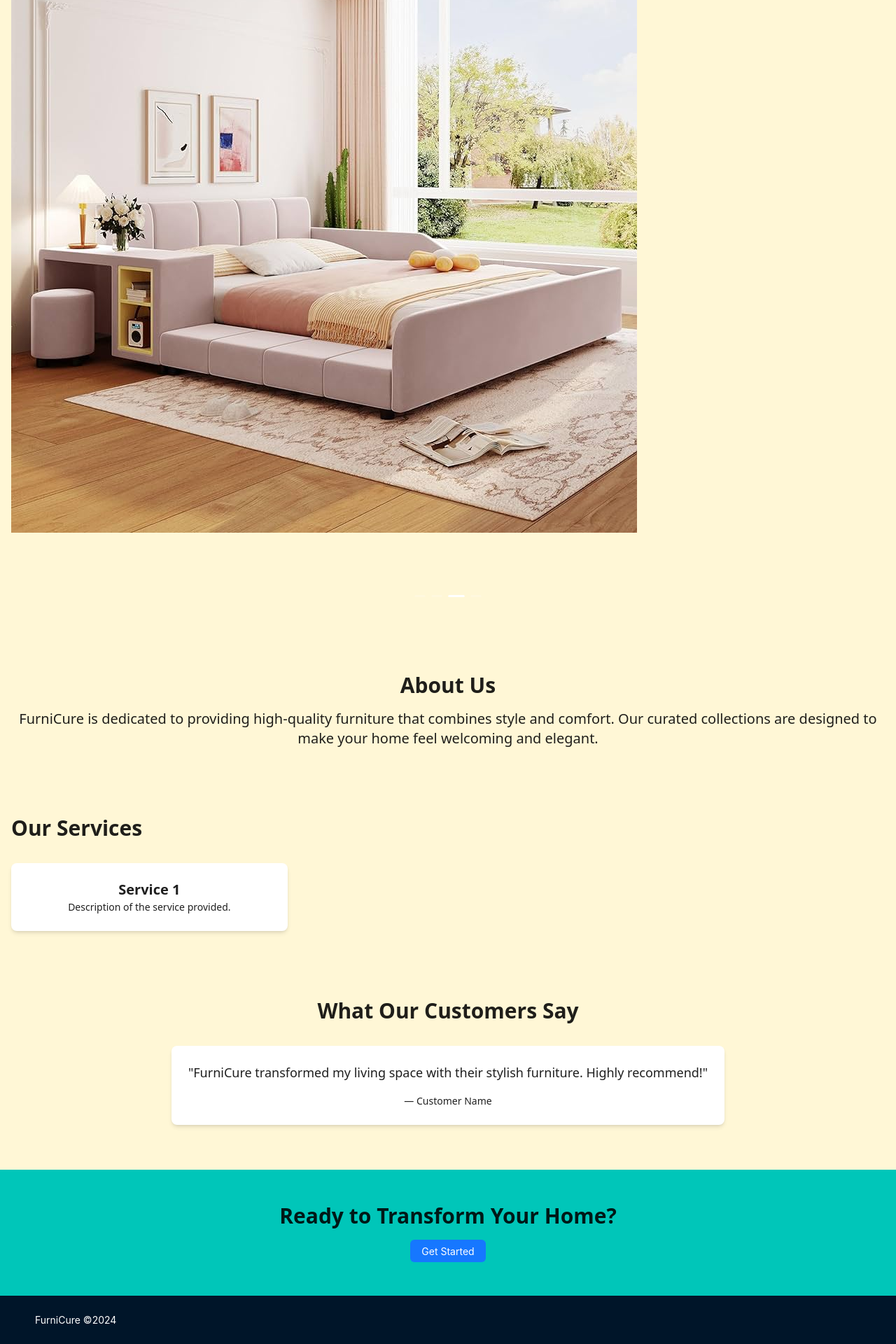
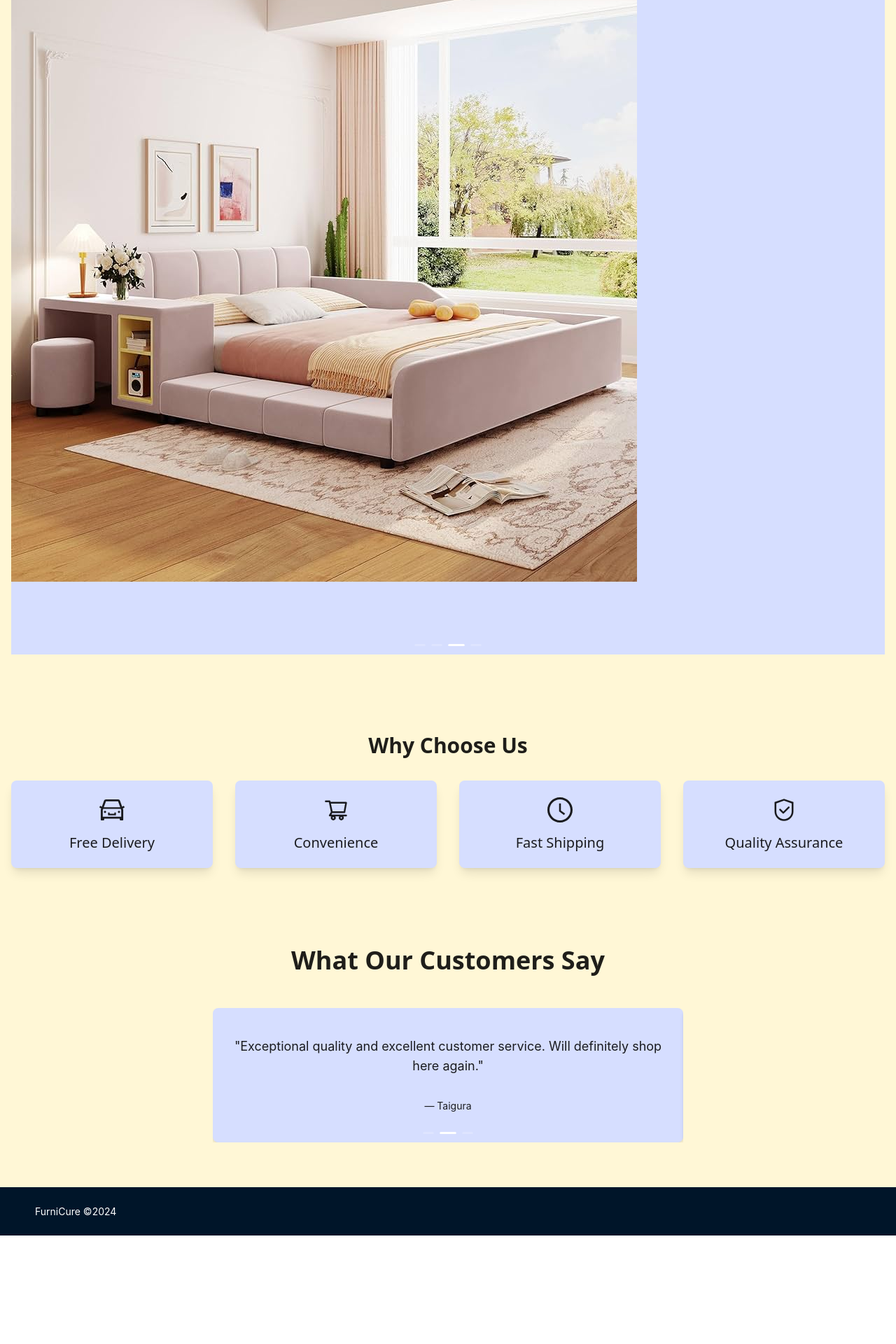
Before and after one commit to Velin-Apostolov/furnicure, a React (Vite) app in the folder client/: page / in a window 1280 px wide. Shown: the part 571-2491 px from the top of the page at 70% size. After the commit the page ends 2336 px from the top, so only its background shows below. Built offline with nearby package versions, Linux system fonts and the light colour scheme; grey boxes are pictures that could not be loaded.

Commit message:
added user testimonial carousel and fixed colors

```diff
--- a/client/src/components/User/AppCarousel/AppCarousel.css
+++ /dev/null
@@ -1,24 +0,0 @@
-.carousel-container {
-    /* Style for carousel container */
-    max-width: 100%; /* Ensure it doesn't overflow its container */
-    margin: 0 auto; /* Center the carousel if needed */
-}
-
-.carousel {
-    /* Style for Ant Design Carousel */
-    width: 100%;
-}
-
-.carousel-slide {
-    /* Style for each slide */
-    display: flex;
-    justify-content: center;
-    align-items: center;
-}
-
-.carousel-image {
-    /* Style for images */
-    width: 100%;
-    height: auto; /* Maintain aspect ratio */
-    object-fit: cover; /* Ensure images cover the container without distortion */
-}
--- a/client/src/components/User/AppCarousel/AppCarousel.jsx
+++ b/client/src/components/User/AppCarousel/AppCarousel.jsx
@@ -1,9 +1,8 @@
 import { Carousel } from "antd";
-import Card from "../Card/Card";
 
 const AppCarousel = ({ items }) => {
     return (
-        <div className="carousel-container">
+        <div className="carousel-container bg-warm-bg">
             <Carousel
                 className="carousel"
                 autoplay
--- a/client/src/components/User/Home/Home.jsx
+++ b/client/src/components/User/Home/Home.jsx
@@ -4,32 +4,14 @@ import 'antd/dist/reset.css';
 import AppCarousel from '../AppCarousel/AppCarousel';
 import { useNavigate } from 'react-router-dom';
 import { routes } from '../../../lib/util/constants';
+import { ClockCircleOutlined, SafetyOutlined, ShoppingCartOutlined, CarOutlined } from '@ant-design/icons';
+import TestimonialCarousel from '../TestimonialCarousel/TestimonialCarousel';
 
 const carouselItems = [
-    {
-        key: '1',
-        imageUrl: 'sofa.jpg',
-        title: 'Elegant Sofa',
-        description: 'Comfortable and stylish.',
-    },
-    {
-        key: '2',
-        imageUrl: 'chair.jpg',
-        title: 'Modern Chair',
-        description: 'Perfect for any room.',
-    },
-    {
-        key: '3',
-        imageUrl: 'bed.jpg',
-        title: 'Classic Bed',
-        description: 'Timeless design.',
-    },
-    {
-        key: '4',
-        imageUrl: 'drawer.jpg',
-        title: 'Classic Drawer',
-        description: 'Timeless design.',
-    },
+    { key: '1', imageUrl: 'sofa.jpg', title: 'Elegant Sofa', description: 'Comfortable and stylish.' },
+    { key: '2', imageUrl: 'chair.jpg', title: 'Modern Chair', description: 'Perfect for any room.' },
+    { key: '3', imageUrl: 'bed.jpg', title: 'Classic Bed', description: 'Timeless design.' },
+    { key: '4', imageUrl: 'drawer.jpg', title: 'Classic Drawer', description: 'Timeless design.' },
 ];
 
 const Home = () => {
@@ -38,77 +20,61 @@ const Home = () => {
         <div className="font-sans bg-warm-sand min-h-screen flex flex-col">
             <header className="py-12 text-center">
                 <div className="container mx-auto px-4">
-                    <h1 className="text-4xl md:text-5xl font-bold mb-4">
+                    <h1 className="text-5xl md:text-6xl font-extrabold mb-6">
                         Find Your Perfect Furniture
                     </h1>
-                    <p className="text-xl mb-6">
+                    <p className="text-2xl mb-8 text-charcoal-gray">
                         Stylish and Comfortable Pieces to Enhance Your Home
                     </p>
                     <Button
                         type="primary"
-                        className="bg-bright-blue hover:bg-bright-blue-dark text-soft-off-white"
+                        className="bg-bright-blue hover:bg-bright-blue-dark text-soft-off-white px-8 py-4 text-lg rounded-full transition-colors duration-300"
                         onClick={() => navigate(routes.products)}>
                         Shop Now
                     </Button>
                 </div>
             </header>
 
-            <section className="py-12">
+            <section className="py-16">
                 <div className="container mx-auto px-4">
-                    <h2 className="text-3xl font-bold mb-8 text-deep-forest-green">
+                    <h2 className="text-4xl font-bold mb-12">
                         Featured Products
                     </h2>
-                    <AppCarousel
-                        items={carouselItems}
-                    />
+                    <AppCarousel items={carouselItems} />
                 </div>
             </section>
 
-            <section className="bg-deep-forest-green text-soft-off-white py-12">
+            <section className="text-soft-off-white py-12">
                 <div className="container mx-auto px-4 text-center">
-                    <h2 className="text-3xl font-bold mb-4">About Us</h2>
-                    <p className="text-xl">
-                        FurniCure is dedicated to providing high-quality furniture that combines style and comfort.
-                        Our curated collections are designed to make your home feel welcoming and elegant.
-                    </p>
-                </div>
-            </section>
-
-            <section className="py-12">
-                <div className="container mx-auto px-4">
-                    <h2 className="text-3xl font-bold mb-8 text-deep-forest-green">Our Services</h2>
-                    <div className="grid grid-cols-1 md:grid-cols-2 lg:grid-cols-3 gap-8">
-                        <div className="bg-white shadow-md rounded-lg p-6 text-center">
-                            <h3 className="text-xl font-semibold text-deep-forest-green">Service 1</h3>
-                            <p className="text-charcoal-gray">Description of the service provided.</p>
+                    <h2 className="text-3xl font-bold mb-8">Why Choose Us</h2>
+                    <div className="grid grid-cols-2 sm:grid-cols-2 md:grid-cols-4 gap-8">
+                        <div className="flex flex-col items-center bg-warm-bg p-6 rounded-lg shadow-lg">
+                            <CarOutlined className="text-4xl mb-4" />
+                            <p className="text-xl leading-tight">Free Delivery</p>
+                        </div>
+                        <div className="flex flex-col items-center bg-warm-bg p-6 rounded-lg shadow-lg">
+                            <ShoppingCartOutlined className="text-4xl mb-4" />
+                            <p className="text-xl leading-tight">Convenience</p>
+                        </div>
+                        <div className="flex flex-col items-center bg-warm-bg p-6 rounded-lg shadow-lg">
+                            <ClockCircleOutlined className="text-4xl mb-4" />
+                            <p className="text-xl leading-tight">Fast Shipping</p>
+                        </div>
+                        <div className="flex flex-col items-center bg-warm-bg p-6 rounded-lg shadow-lg">
+                            <SafetyOutlined className="text-4xl mb-4" />
+                            <p className="text-xl leading-tight">Quality Assurance</p>
                         </div>
                     </div>
                 </div>
             </section>
 
-            <section className="bg-warm-sand py-12">
+
+            <section className="py-16 bg-soft-off-white">
                 <div className="container mx-auto px-4 text-center">
-                    <h2 className="text-3xl font-bold mb-8 text-deep-forest-green">What Our Customers Say</h2>
-                    <div className="flex flex-col items-center">
-                        <blockquote className="bg-white shadow-md rounded-lg p-6 mb-4">
-                            <p className="text-lg text-charcoal-gray">
-                                "FurniCure transformed my living space with their stylish furniture. Highly recommend!"
-                            </p>
-                            <footer className="mt-4 text-deep-forest-green">
-                                — Customer Name
-                            </footer>
-                        </blockquote>
-                        {/* Repeat for other testimonials */}
-                    </div>
-                </div>
-            </section>
-
-            <section className="bg-bright-blue text-soft-off-white py-12 text-center">
-                <div className="container mx-auto px-4">
-                    <h2 className="text-3xl font-bold mb-4">Ready to Transform Your Home?</h2>
-                    <Button type="primary">
-                        Get Started
-                    </Button>
+                    <h2 className="text-4xl font-bold mb-12">
+                        What Our Customers Say
+                    </h2>
+                    <TestimonialCarousel />
                 </div>
             </section>
         </div>
--- /dev/null
+++ b/client/src/components/User/TestimonialCarousel/TestimonialCarousel.jsx
@@ -0,0 +1,44 @@
+import { Carousel } from "antd";
+
+const testimonials = [
+    {
+        id: 1,
+        text: "FurniCure transformed my living space with their stylish furniture. Highly recommend!",
+        author: "Gigi"
+    },
+    {
+        id: 2,
+        text: "Exceptional quality and excellent customer service. Will definitely shop here again.",
+        author: "Taigura"
+    },
+    {
+        id: 3,
+        text: "Beautiful designs and fast delivery. Very happy with my purchase!",
+        author: "Jiki"
+    },
+];
+
+
+const TestimonialCarousel = () => {
+    return (
+        <Carousel autoplay className="mx-auto max-w-2xl">
+            {testimonials.map(testimonial => (
+                <div
+                    key={testimonial.id}
+                    className="flex items-center justify-center p-6 bg-warm-bg shadow-md rounded-lg h-[12rem] flex-col"
+                >
+                  <div className="flex flex-col items-center justify-center h-full text-center">
+                        <p className="text-lg text-charcoal-gray mb-4">
+                            "{testimonial.text}"
+                        </p>
+                        <footer className="text-deep-forest-green mt-4">
+                            — {testimonial.author}
+                        </footer>
+                    </div>
+                </div>
+            ))}
+        </Carousel>
+    )
+}
+
+export default TestimonialCarousel;
--- a/client/tailwind.config.js
+++ b/client/tailwind.config.js
@@ -10,6 +10,7 @@ export default {
         'dark-blue': '#001529',
         'warm-sand': '#fff7d6',
         'bright-blue': '#00c6b9',
+        'warm-bg': '#D6DEFF',
       },
     },
   },
```
